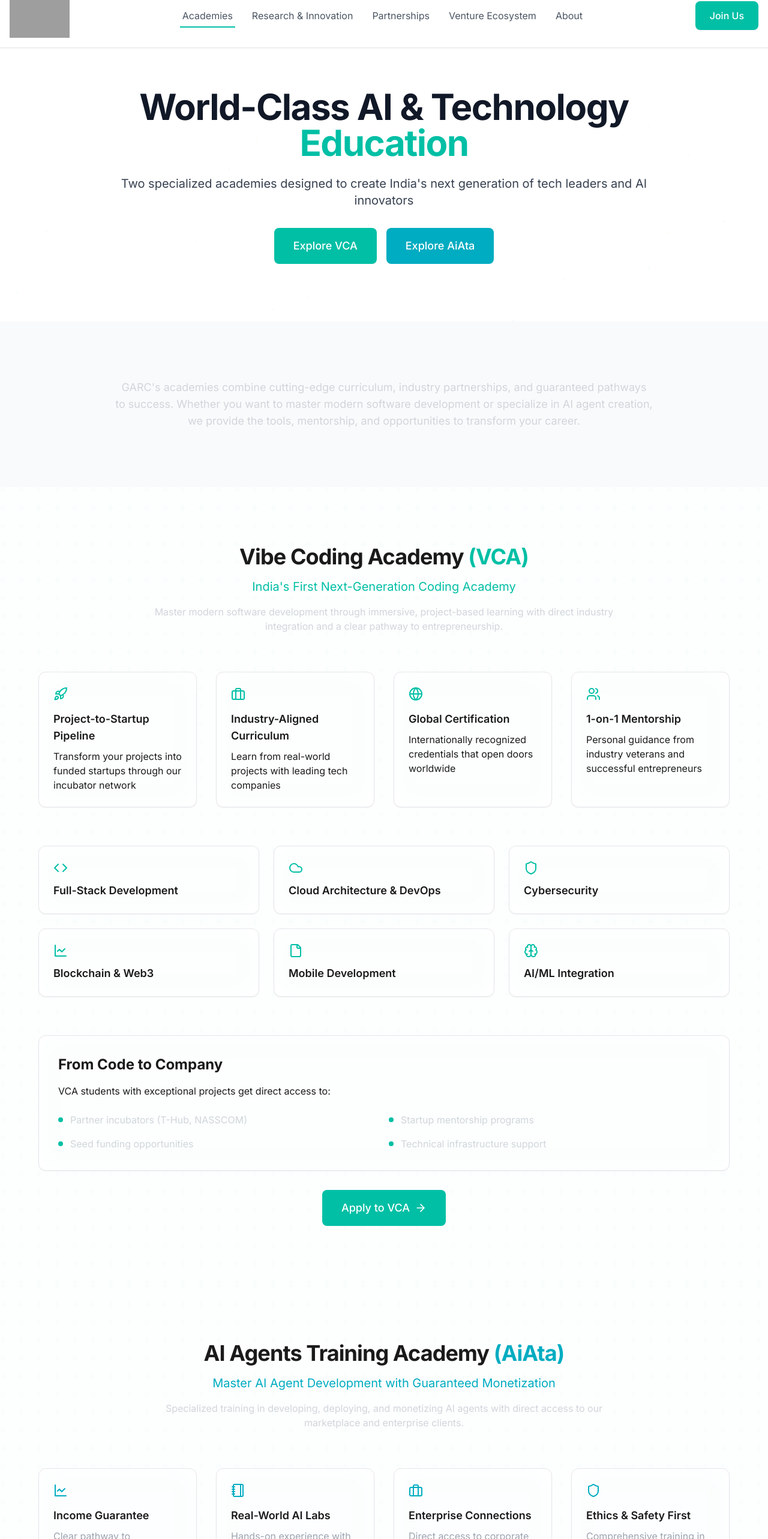
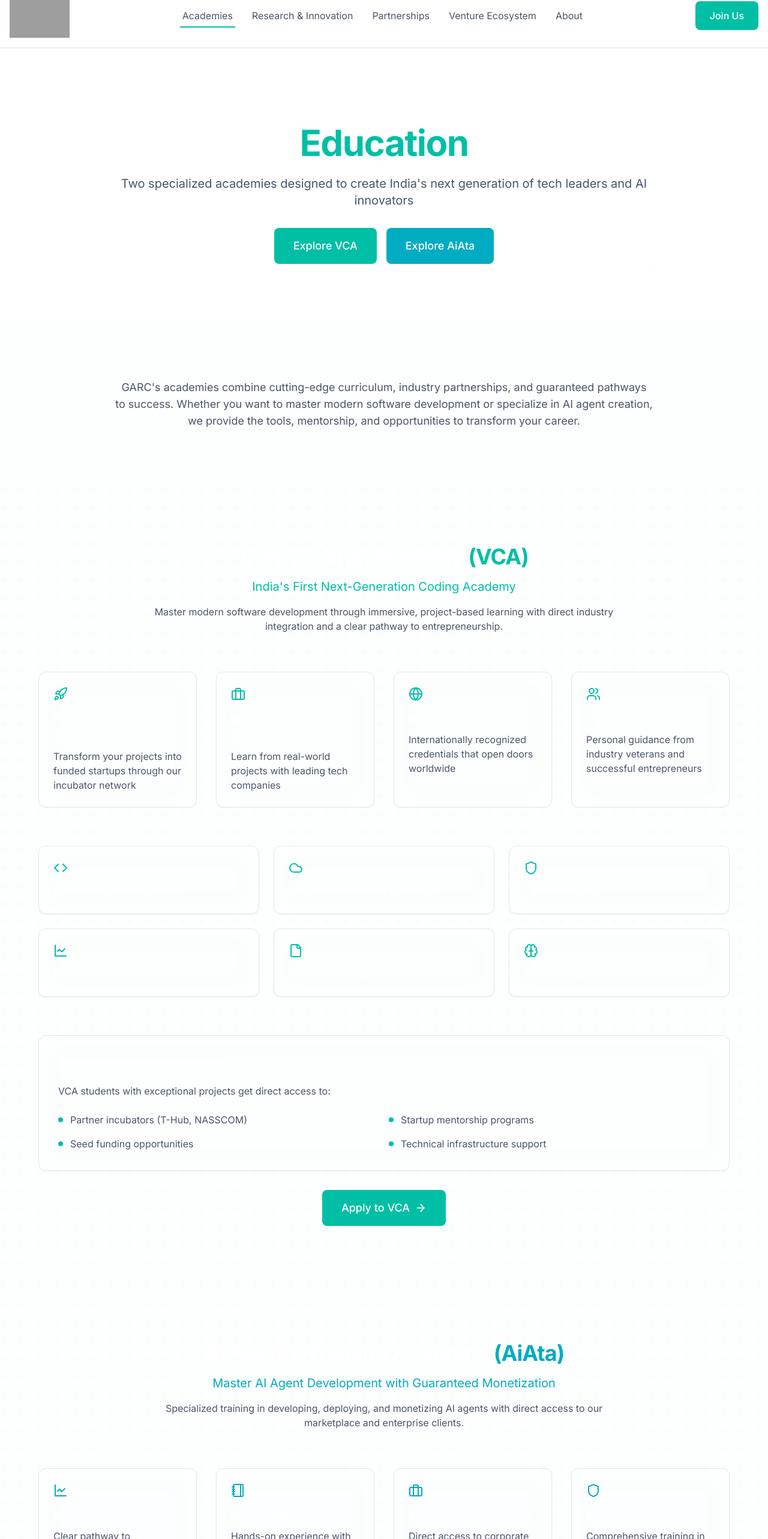
Before and after one commit to RaupscZAN/GARC-2, a React (Vite) app: page /academies in a window 1280 px wide. Shown: the part 28-2594 px from the top of the page at 60% size. Built offline with nearby package versions, Linux system fonts and the light colour scheme; grey boxes are pictures that could not be loaded.

Commit message:
Updated Academies.tsx

```diff
--- a/src/pages/Academies.tsx
+++ b/src/pages/Academies.tsx
@@ -23,10 +23,10 @@ const Academies: React.FC = () => {
       <Section className="pt-32 pb-16">
         <div className="text-center max-w-4xl mx-auto">
           <h1 className="heading-xl mb-6">
-           <span className="text-gray-900 dark:text-white">World-Class AI & Technology </span>
+            <span className="text-white">World-Class AI & Technology </span>
             <span className="text-primary">Education</span>
           </h1>
-          <p className="text-xl text-gray-700 dark:text-gray-300 mb-8">
+          <p className="text-xl text-app-text-muted mb-8">
             Two specialized academies designed to create India's next generation of tech leaders and AI innovators
           </p>
           <div className="flex flex-wrap justify-center gap-4">
@@ -49,9 +49,9 @@ const Academies: React.FC = () => {
       </Section>
 
       {/* Intro Section */}
-      <Section className="bg-gray-50 dark:bg-surface/30">
+      <Section className="bg-surface/30">
         <div className="max-w-4xl mx-auto text-center">
-          <p className="text-lg text-gray-300">
+          <p className="text-lg text-app-text-muted">
             GARC's academies combine cutting-edge curriculum, industry partnerships, and guaranteed pathways to success.
             Whether you want to master modern software development or specialize in AI agent creation, we provide the tools,
             mentorship, and opportunities to transform your career.
@@ -64,11 +64,11 @@ const Academies: React.FC = () => {
         <div className="max-w-6xl mx-auto">
           <div className="text-center mb-16">
             <h2 className="heading-lg mb-4">
-              <span className="text-navy-800">Vibe Coding Academy </span>
+              <span className="text-white">Vibe Coding Academy </span>
               <span className="text-primary">(VCA)</span>
             </h2>
             <p className="text-xl text-primary mb-4">India's First Next-Generation Coding Academy</p>
-            <p className="text-gray-300 max-w-3xl mx-auto">
+            <p className="text-app-text-muted max-w-3xl mx-auto">
               Master modern software development through immersive, project-based learning with direct
               industry integration and a clear pathway to entrepreneurship.
             </p>
@@ -100,8 +100,8 @@ const Academies: React.FC = () => {
             ].map((feature, index) => (
               <Card key={index} className="p-6" glowColor="primary">
                 <div className="text-primary mb-4">{feature.icon}</div>
-                <h3 className="text-lg font-semibold text-navy-800 mb-2">{feature.title}</h3>
-                <p className="text-navy-600">{feature.description}</p>
+                <h3 className="text-lg font-semibold text-white mb-2">{feature.title}</h3>
+                <p className="text-app-text-muted">{feature.description}</p>
               </Card>
             ))}
           </div>
@@ -118,29 +118,29 @@ const Academies: React.FC = () => {
             ].map((program, index) => (
               <Card key={index} className="p-6" glowColor="primary">
                 <div className="text-primary mb-3">{program.icon}</div>
-                <h3 className="text-lg font-semibold text-navy-800">{program.title}</h3>
+                <h3 className="text-lg font-semibold text-white">{program.title}</h3>
               </Card>
             ))}
           </div>
 
           {/* Value Proposition */}
           <Card className="p-8 mb-8" glowColor="primary">
-            <h3 className="text-2xl font-bold text-navy-800 mb-4">From Code to Company</h3>
-            <p className="text-navy-600 mb-6">VCA students with exceptional projects get direct access to:</p>
+            <h3 className="text-2xl font-bold text-white mb-4">From Code to Company</h3>
+            <p className="text-app-text-muted mb-6">VCA students with exceptional projects get direct access to:</p>
             <ul className="grid grid-cols-1 md:grid-cols-2 gap-4">
-              <li className="flex items-center gap-3 text-gray-300">
+              <li className="flex items-center gap-3 text-app-text-muted">
                 <div className="w-2 h-2 rounded-full bg-primary"></div>
                 Partner incubators (T-Hub, NASSCOM)
               </li>
-              <li className="flex items-center gap-3 text-gray-300">
+              <li className="flex items-center gap-3 text-app-text-muted">
                 <div className="w-2 h-2 rounded-full bg-primary"></div>
                 Startup mentorship programs
               </li>
-              <li className="flex items-center gap-3 text-gray-300">
+              <li className="flex items-center gap-3 text-app-text-muted">
                 <div className="w-2 h-2 rounded-full bg-primary"></div>
                 Seed funding opportunities
               </li>
-              <li className="flex items-center gap-3 text-gray-300">
+              <li className="flex items-center gap-3 text-app-text-muted">
                 <div className="w-2 h-2 rounded-full bg-primary"></div>
                 Technical infrastructure support
               </li>
@@ -166,11 +166,11 @@ const Academies: React.FC = () => {
         <div className="max-w-6xl mx-auto">
           <div className="text-center mb-16">
             <h2 className="heading-lg mb-4">
-              <span className="text-navy-800">AI Agents Training Academy </span>
+              <span className="text-white">AI Agents Training Academy </span>
               <span className="text-secondary">(AiAta)</span>
             </h2>
             <p className="text-xl text-secondary mb-4">Master AI Agent Development with Guaranteed Monetization</p>
-            <p className="text-gray-300 max-w-3xl mx-auto">
+            <p className="text-app-text-muted max-w-3xl mx-auto">
               Specialized training in developing, deploying, and monetizing AI agents with direct access
               to our marketplace and enterprise clients.
             </p>
@@ -202,8 +202,8 @@ const Academies: React.FC = () => {
             ].map((feature, index) => (
               <Card key={index} className="p-6" glowColor="secondary">
                 <div className="text-secondary mb-4">{feature.icon}</div>
-                <h3 className="text-lg font-semibold text-navy-800 mb-2">{feature.title}</h3>
-                <p className="text-gray-400">{feature.description}</p>
+                <h3 className="text-lg font-semibold text-white mb-2">{feature.title}</h3>
+                <p className="text-app-text-muted">{feature.description}</p>
               </Card>
             ))}
           </div>
@@ -219,30 +219,30 @@ const Academies: React.FC = () => {
             ].map((specialization, index) => (
               <Card key={index} className="p-6" glowColor="secondary">
                 <div className="text-secondary mb-3">{specialization.icon}</div>
-                <h3 className="text-lg font-semibold text-navy-800">{specialization.title}</h3>
+                <h3 className="text-lg font-semibold text-white">{specialization.title}</h3>
               </Card>
             ))}
           </div>
 
           {/* Monetization Promise */}
           <Card className="p-8 mb-8" glowColor="secondary">
-            <h3 className="text-2xl font-bold text-navy-800 mb-4">Your AI Agents, Your Revenue</h3>
+            <h3 className="text-2xl font-bold text-white mb-4">Your AI Agents, Your Revenue</h3>
             <div className="grid grid-cols-1 md:grid-cols-2 gap-4">
               <div className="flex items-center gap-3">
                 <div className="w-2 h-2 rounded-full bg-secondary"></div>
-                <span className="text-gray-300">70% revenue share on marketplace</span>
+                <span className="text-app-text-muted">70% revenue share on marketplace</span>
               </div>
               <div className="flex items-center gap-3">
                 <div className="w-2 h-2 rounded-full bg-secondary"></div>
-                <span className="text-gray-300">Direct enterprise project opportunities</span>
+                <span className="text-app-text-muted">Direct enterprise project opportunities</span>
               </div>
               <div className="flex items-center gap-3">
                 <div className="w-2 h-2 rounded-full bg-secondary"></div>
-                <span className="text-gray-300">Continuous passive income potential</span>
+                <span className="text-app-text-muted">Continuous passive income potential</span>
               </div>
               <div className="flex items-center gap-3">
                 <div className="w-2 h-2 rounded-full bg-secondary"></div>
-                <span className="text-gray-300">Global marketplace reach</span>
+                <span className="text-app-text-muted">Global marketplace reach</span>
               </div>
             </div>
           </Card>
@@ -262,77 +262,77 @@ const Academies: React.FC = () => {
       </Section>
 
       {/* Comparison Section */}
-     <Section className="bg-gray-50 dark:bg-surface/30">
+      <Section className="bg-surface/30">
         <div className="max-w-6xl mx-auto">
           <h2 className="heading-lg text-center mb-12">
-            <span className="text-navy-800">Which Academy is </span>
+            <span className="text-white">Which Academy is </span>
             <span className="text-accent">Right for You?</span>
           </h2>
 
           <div className="grid grid-cols-1 md:grid-cols-2 gap-8">
             <Card className="p-8" glowColor="primary">
-              <h3 className="text-2xl font-bold text-navy-800 mb-6">VCA</h3>
+              <h3 className="text-2xl font-bold text-app-text mb-6">VCA</h3>
               <ul className="space-y-4">
                 <li className="flex items-start gap-3">
                   <div className="w-2 h-2 rounded-full bg-primary mt-2"></div>
                   <div>
-                    <strong className="text-navy-800">Perfect for:</strong>
-                    <p className="text-gray-400">Aspiring full-stack developers and tech entrepreneurs</p>
+                    <strong className="text-white">Perfect for:</strong>
+                    <p className="text-app-text-muted">Aspiring full-stack developers and tech entrepreneurs</p>
                   </div>
                 </li>
                 <li className="flex items-start gap-3">
                   <div className="w-2 h-2 rounded-full bg-primary mt-2"></div>
                   <div>
-                    <strong className="text-navy-800">Duration:</strong>
-                    <p className="text-gray-400">6-12 months intensive</p>
+                    <strong className="text-white">Duration:</strong>
+                    <p className="text-app-text-muted">6-12 months intensive</p>
                   </div>
                 </li>
                 <li className="flex items-start gap-3">
                   <div className="w-2 h-2 rounded-full bg-primary mt-2"></div>
                   <div>
-                    <strong className="text-navy-800">Outcome:</strong>
-                    <p className="text-gray-400">Job-ready skills + startup opportunities</p>
+                    <strong className="text-white">Outcome:</strong>
+                    <p className="text-app-text-muted">Job-ready skills + startup opportunities</p>
                   </div>
                 </li>
                 <li className="flex items-start gap-3">
                   <div className="w-2 h-2 rounded-full bg-primary mt-2"></div>
                   <div>
-                    <strong className="text-navy-800">Focus:</strong>
-                    <p className="text-gray-400">Modern software development</p>
+                    <strong className="text-white">Focus:</strong>
+                    <p className="text-app-text-muted">Modern software development</p>
                   </div>
                 </li>
               </ul>
             </Card>
 
             <Card className="p-8" glowColor="secondary">
-              <h3 className="text-2xl font-bold text-white mb-6">AiAta</h3>
+              <h3 className="text-2xl font-bold text-app-text mb-6">AiAta</h3>
               <ul className="space-y-4">
                 <li className="flex items-start gap-3">
                   <div className="w-2 h-2 rounded-full bg-secondary mt-2"></div>
                   <div>
                     <strong className="text-white">Perfect for:</strong>
-                    <p className="text-gray-400">AI enthusiasts and future AI entrepreneurs</p>
+                    <p className="text-app-text-muted">AI enthusiasts and future AI entrepreneurs</p>
                   </div>
                 </li>
                 <li className="flex items-start gap-3">
                   <div className="w-2 h-2 rounded-full bg-secondary mt-2"></div>
                   <div>
                     <strong className="text-white">Duration:</strong>
-                    <p className="text-gray-400">8-14 months comprehensive</p>
+                    <p className="text-app-text-muted">8-14 months comprehensive</p>
                   </div>
                 </li>
                 <li className="flex items-start gap-3">
                   <div className="w-2 h-2 rounded-full bg-secondary mt-2"></div>
                   <div>
                     <strong className="text-white">Outcome:</strong>
-                    <p className="text-gray-400">AI expertise + monetization channels</p>
+                    <p className="text-app-text-muted">AI expertise + monetization channels</p>
                   </div>
                 </li>
                 <li className="flex items-start gap-3">
                   <div className="w-2 h-2 rounded-full bg-secondary mt-2"></div>
                   <div>
                     <strong className="text-white">Focus:</strong>
-                    <p className="text-gray-400">AI agent development</p>
+                    <p className="text-app-text-muted">AI agent development</p>
                   </div>
                 </li>
               </ul>
@@ -342,10 +342,10 @@ const Academies: React.FC = () => {
       </Section>
 
       {/* Admissions Section */}
-      <Section className="bg-gray-50 dark:bg-surface/30">
+      <Section className="bg-surface/30">
         <div className="max-w-4xl mx-auto text-center">
           <h2 className="heading-lg mb-12">
-            <span className="text-white">Ready to </span>
+            <span className="text-app-text">Ready to </span>
             <span className="text-accent">Transform Your Future?</span>
           </h2>
 
@@ -359,8 +359,8 @@ const Academies: React.FC = () => {
                 <div className="w-12 h-12 rounded-full bg-accent/20 text-accent font-bold text-xl flex items-center justify-center mx-auto mb-4">
                   {step.number}
                 </div>
-                <h3 className="text-lg font-semibold text-white mb-2">{step.title}</h3>
-                <p className="text-gray-400">{step.description}</p>
+                <h3 className="text-lg font-semibold text-app-text mb-2">{step.title}</h3>
+                <p className="text-app-text-muted">{step.description}</p>
               </div>
             ))}
           </div>
@@ -386,15 +386,15 @@ const Academies: React.FC = () => {
             </Button>
           </div>
 
-          <p className="text-gray-300">Limited seats available. Next cohort starts June 2024</p>
+          <p className="text-app-text-muted">Limited seats available. Next cohort starts June 2024</p>
         </div>
       </Section>
 
       {/* FAQ Section */}
-      <Section className="bg-gray-50 dark:bg-surface/30">
+      <Section className="bg-surface/30">
         <div className="max-w-4xl mx-auto">
           <h2 className="heading-lg text-center mb-12">
-            <span className="text-white">Frequently Asked </span>
+            <span className="text-app-text">Frequently Asked </span>
             <span className="text-accent">Questions</span>
           </h2>
 
@@ -427,8 +427,8 @@ const Academies: React.FC = () => {
                     <HelpCircle size={20} />
                   </div>
                   <div>
-                    <h3 className="text-lg font-semibold text-white mb-2">{faq.question}</h3>
-                    <p className="text-gray-400">{faq.answer}</p>
+                    <h3 className="text-lg font-semibold text-app-text mb-2">{faq.question}</h3>
+                    <p className="text-app-text-muted">{faq.answer}</p>
                   </div>
                 </div>
               </Card>
```
